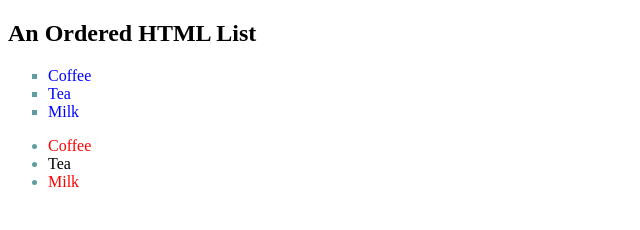
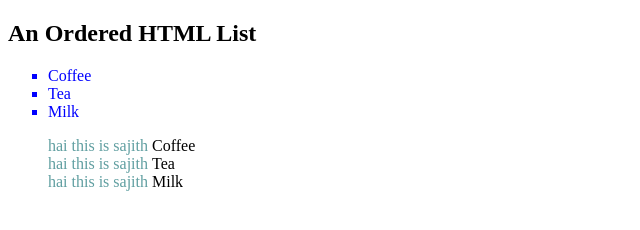
Before and after one commit to sajith-1992/practise-class, a plain HTML site: page index.html in a window 1280 px wide. Shown: the whole page, without its empty margins (0-640 px from the left). Drawn offline with Linux system fonts and the light colour scheme.

Commit message:
ul ::marker content

```diff
--- a/style.css
+++ b/style.css
@@ -7,9 +7,12 @@
 
 
 }
- ul li:nth-child(odd) {
-    color:red;
+
+ul{
+    list-style-position: inside;
 }
-::marker{
-    color:cadetblue
+ul ::marker{
+    color:cadetblue;
+    content: "hai this is sajith    ";
+
 }
```
